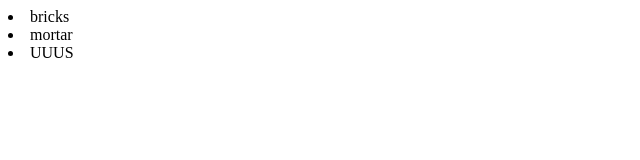
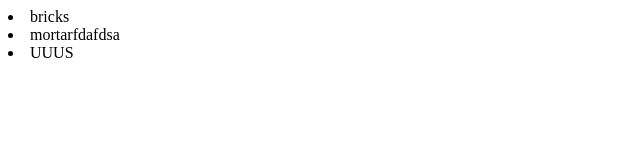
Before and after one commit to jannesoik/newGitTest, a plain HTML site: page index.html in a window 1280 px wide. Shown: the full height of the page, 0-640 px from the left. Drawn offline with Linux system fonts and the light colour scheme.

Commit message:
fsfsdfsdf

```diff
--- a/index.html
+++ b/index.html
@@ -9,7 +9,7 @@
 <body>
     <div>
         <li>bricks</li>
-        <li>mortar</li>
+        <li>mortarfdafdsa</li>
         <li>UUUS</li>
 
 
```
